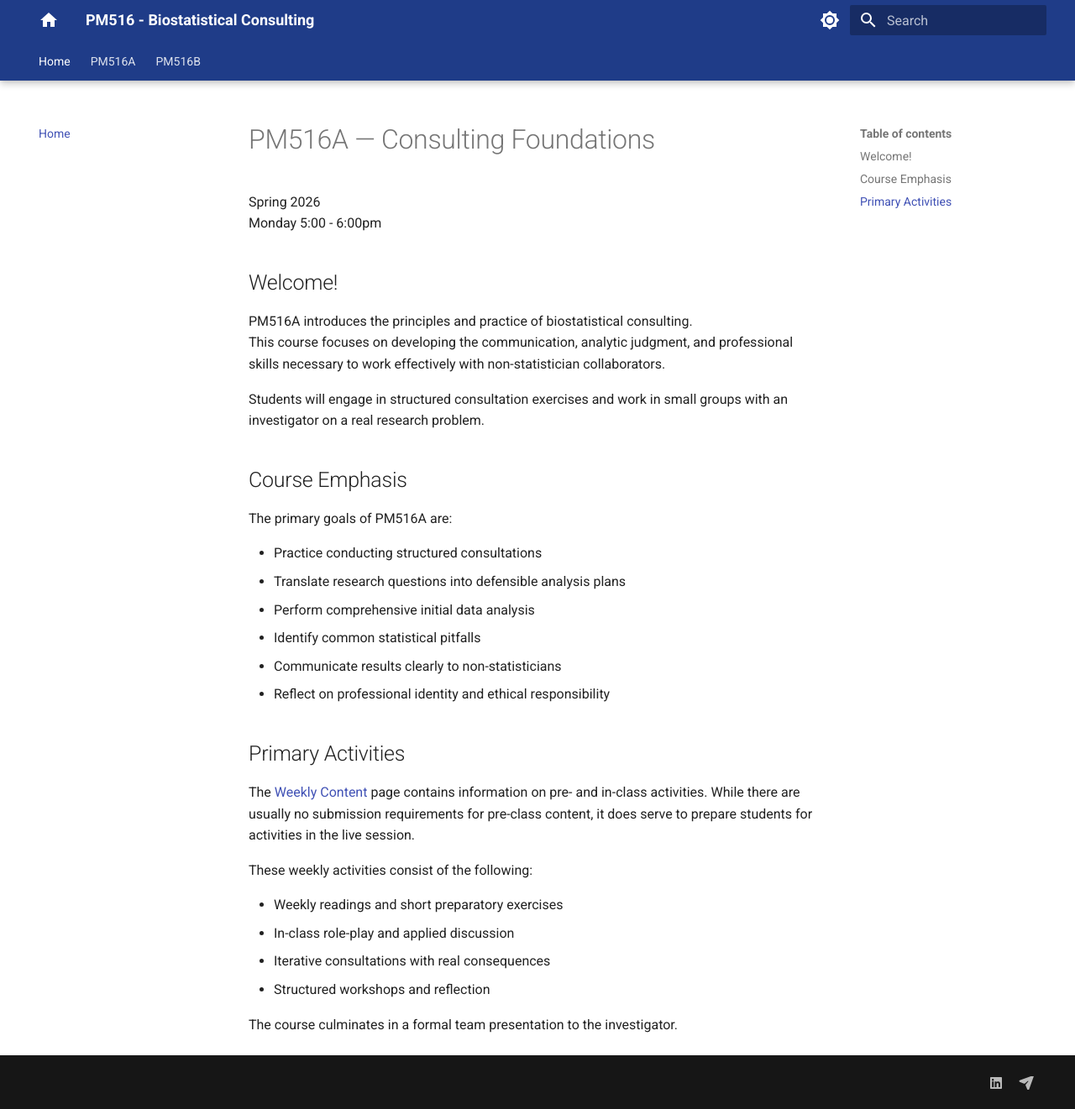
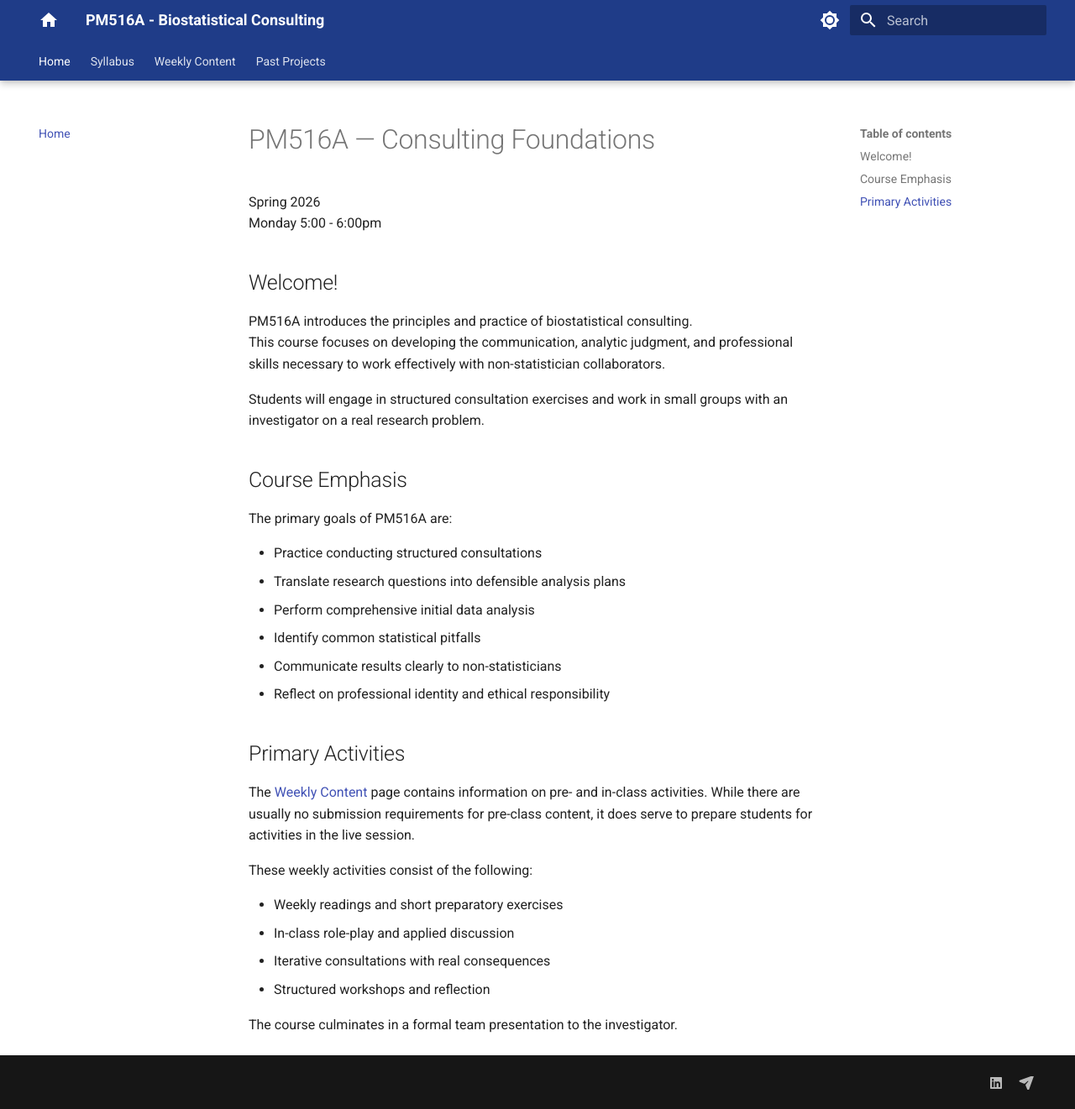
Before and after one commit to USCbiostats/PM516A, an MkDocs documentation site: the page built from docs/index.md, in a window 1280 px wide and 1321 px high. Shown: the whole window at 84% size. Built offline with MkDocs 1.6.1 and Material for MkDocs 9.7.7, drawn with Linux system fonts in a browser that asks for light colours; comment, search, counter and statistics services are not loaded; some of the changed lines change nothing that is shown.

Commit message:
Update mkdocs.yml

```diff
--- a/mkdocs.yml
+++ b/mkdocs.yml
@@ -1,5 +1,5 @@
-site_name: PM516 - Biostatistical Consulting
-site_description: Consulting Foundations (A) and Practicum (B)
+site_name: PM516A - Biostatistical Consulting
+site_description: Consulting Foundations
 site_author: Trevor Pickering
 # site_url: [link]
 
@@ -75,13 +75,6 @@ extra_css:
 
 nav:
   - Home: index.md
-  - PM516A:
-    - Overview: PM516A/index.md
-    - Syllabus: PM516A/syllabus.md
-    - Weekly Content: PM516A/content.md
-    - Past Projects: PM516A/projects.md
-  - PM516B:
-    - Overview: PM516B/index.md
-    - Syllabus: PM516B/syllabus.md
-    - Timeline: PM516B/content.md
-    - Past Projects: PM516B/projects.md
+  - Syllabus: PM516A/syllabus.md
+  - Weekly Content: PM516A/content.md
+  - Past Projects: PM516A/projects.md
```
